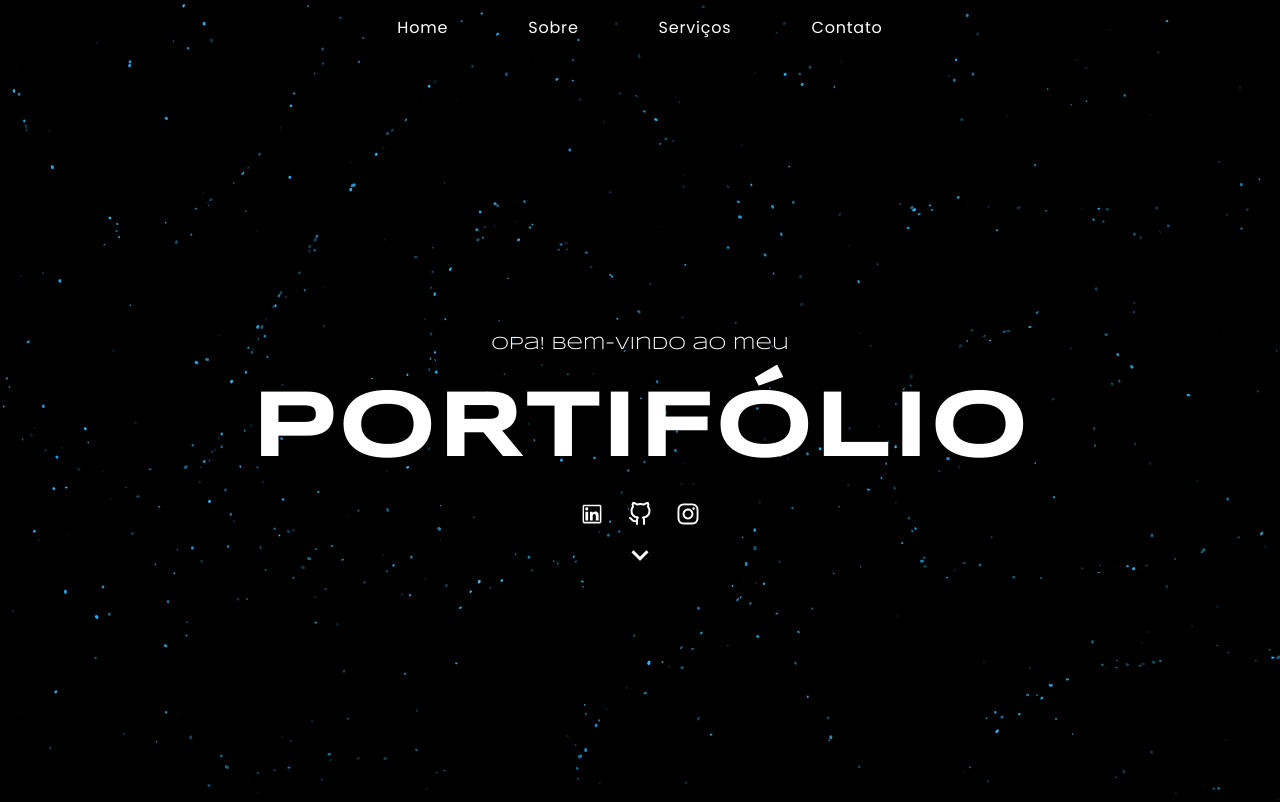
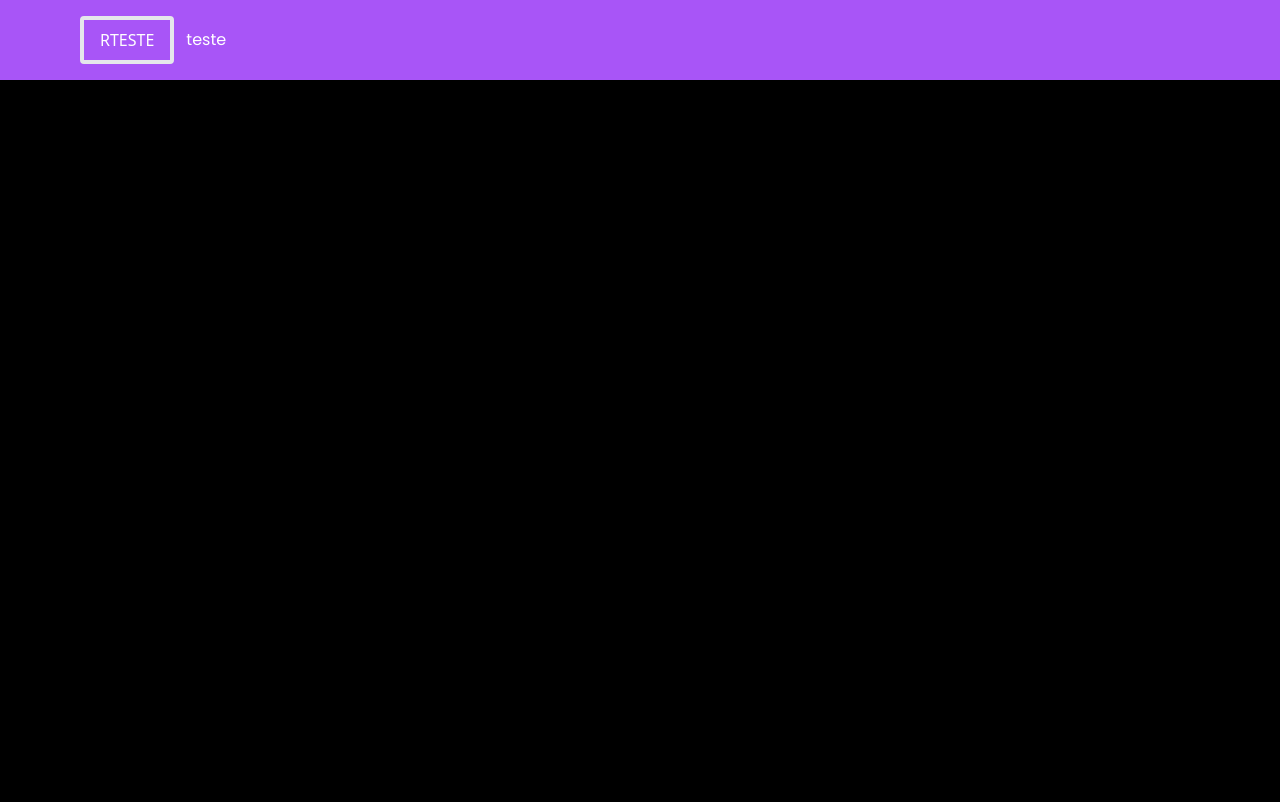
Before and after one commit to KaykyFideliss/Portifolio, a React (Vite) app: page /funec-adventure in a window 1280 px wide. Shown: the top 802 px of the page. Built offline with nearby package versions, Linux system fonts and the light colour scheme.

Commit message:
Acabei a show case, Iniciei o react routes e estou fazendo a pagina Funec-adventure

```diff
--- a/package.json
+++ b/package.json
@@ -16,6 +16,7 @@
     "react": "^19.1.1",
     "react-dom": "^19.1.1",
     "react-icons": "^5.5.0",
+    "react-router-dom": "^7.8.2",
     "react-tsparticles": "^2.12.2",
     "react-type-animation": "^3.2.0",
     "simplex-noise": "^4.0.3",
--- a/src/App.jsx
+++ b/src/App.jsx
@@ -1,44 +1,12 @@
-import Header from "./components/Header";
-import Hero from "./components/Hero";
-import { Vortex } from "./components/Vortex";
-import AboutMe from "./components/AboutMe";
-import Project from "./components/Project";
-import Stacks from "./components/Stacks";
-
+import { Routes, Route } from "react-router-dom";
+import Home from "./pages/Home";
+import FunecAdventure from "./pages/FunecAdventure";
 
 export default function App() {
   return (
-    <div className="relative w-full min-h-screen">
-
-      {/* Vortex fundo global */}
-      <Vortex
-        particleCount={700}
-        baseHue={200}
-        rangeSpeed={1.5}
-        containerClassName="fixed inset-0 -z-10 pointer-events-none"
-        backgroundColor="black"
-      />
-
-      {/* Conteúdo do site */}
-      <Header />
-
-      <main className="relative w-full h-screen flex items-center justify-center overflow-hidden">
-        <Hero />
-
-        {/* Fade no final do Hero */}
-        <div className="absolute bottom-0 w-full h-32 bg-gradient-to-b from-transparent to-black pointer-events-none"></div>
-      </main>
-
-      {/* Seção Sobre Mim */}
-      <AboutMe />
-
-    {/* project */}
-    <Project />
-
-    {/* My Stacks */}
-    <Stacks />
-
-
-    </div>
+    <Routes>
+      <Route path="/" element={<Home />} />
+      <Route path="/funec-adventure" element={<FunecAdventure />} />
+    </Routes>
   );
 }
--- a/src/components/Project.jsx
+++ b/src/components/Project.jsx
@@ -56,15 +56,15 @@ const Tabs = () => {
       description: "Aplicativo web para criar e gerenciar anotações rapidamente.",
       image: "src/image/project-acqualife-photo.png",
       demoUrl: "#",
-      detailsUrl: "https://www.youtube.com/watch?v=QDwPYaqbmRQ",
+      detailsUrl: "/funec-adventure",
     },
     {
       id: 4,
       title: "Teste",
       description: "Teste Teste Teste Teste Teste Teste Teste Teste Teste Teste Teste Teste Teste Teste",
       image: "https://cdn1.gnarususercontent.com.br/1/906750/ca4a19d0-b044-4307-a2c2-e8adf65ad9d4.png",
-      demoUrl: "#",
-      detailsUrl: "#",
+      demoUrl: "/funec-adventure",
+      detailsUrl: "/funec-adventure",
     },
   ];
 
--- /dev/null
+++ b/src/components/footer.jsx
@@ -0,0 +1,12 @@
+import React from 'react'
+
+const footer = () => {
+  return (
+
+    <div className='w-full bg-black text-white py-4 text-center'>
+      <p className='text-sm font-poppins'>&copy; 2025 Meu Portfólio. Todos os direitos reservados.</p>
+    </div>
+  )
+}
+
+export default footer
--- a/src/main.jsx
+++ b/src/main.jsx
@@ -1,11 +1,13 @@
-import { StrictMode } from 'react'
-import { createRoot } from 'react-dom/client'
-import './index.css'
-import App from './App.jsx'
+import React from "react";
+import ReactDOM from "react-dom/client";
+import { BrowserRouter } from "react-router-dom";
+import App from "./App";
+import "./index.css";
 
-
-createRoot(document.getElementById('root')).render(
-  <StrictMode>
-    <App />
-  </StrictMode>,
-)
+ReactDOM.createRoot(document.getElementById("root")).render(
+  <React.StrictMode>
+    <BrowserRouter>
+      <App />
+    </BrowserRouter>
+  </React.StrictMode>
+);
--- /dev/null
+++ b/src/pages/FunecAdventure.jsx
@@ -0,0 +1,22 @@
+import React from 'react'
+
+const FunecAdventure = () => {
+  return (
+     <header className="flex items-center py-4 px-4 lg:px-20 bg-purple-500">
+      <div className='  bg-orange text-white flex flex-row justify-center items-center gap-3'>
+      <a href="" className=' text-white px-4 py-2 rounded border-4 border-white-500/100'>RTESTE</a>
+      <p className='font-poppins mr-4'>teste</p>
+
+
+      </div>
+
+
+
+
+
+     </header>
+
+  )
+}
+
+export default FunecAdventure
--- /dev/null
+++ b/src/pages/Home.jsx
@@ -0,0 +1,36 @@
+import Header from "../components/Header";
+ import Hero from "../components/Hero";
+ import { Vortex } from "../components/Vortex";
+ import AboutMe from "../components/AboutMe";
+ import Project from "../components/Project";
+ import Stacks from "../components/Stacks";
+ import Footer from "../components/footer";
+
+export default function Home() {
+  return (
+    <div className="relative w-full min-h-screen">
+      {/* Vortex fundo global */}
+      <Vortex
+        particleCount={700}
+        baseHue={200}
+        rangeSpeed={1.5}
+        containerClassName="fixed inset-0 -z-10 pointer-events-none"
+        backgroundColor="black"
+      />
+
+      {/* Conteúdo do site */}
+      <Header />
+
+      <main className="relative w-full h-screen flex items-center justify-center overflow-hidden">
+        <Hero />
+        <div className="absolute bottom-0 w-full h-32 bg-gradient-to-b from-transparent to-black pointer-events-none"></div>
+      </main>
+
+      {/* Seções */}
+      <AboutMe />
+      <Project />
+      <Stacks />
+      <Footer />
+    </div>
+  );
+}
```
Also changed, not shown: 1 other file (tests, documents, lock files or other folders).
